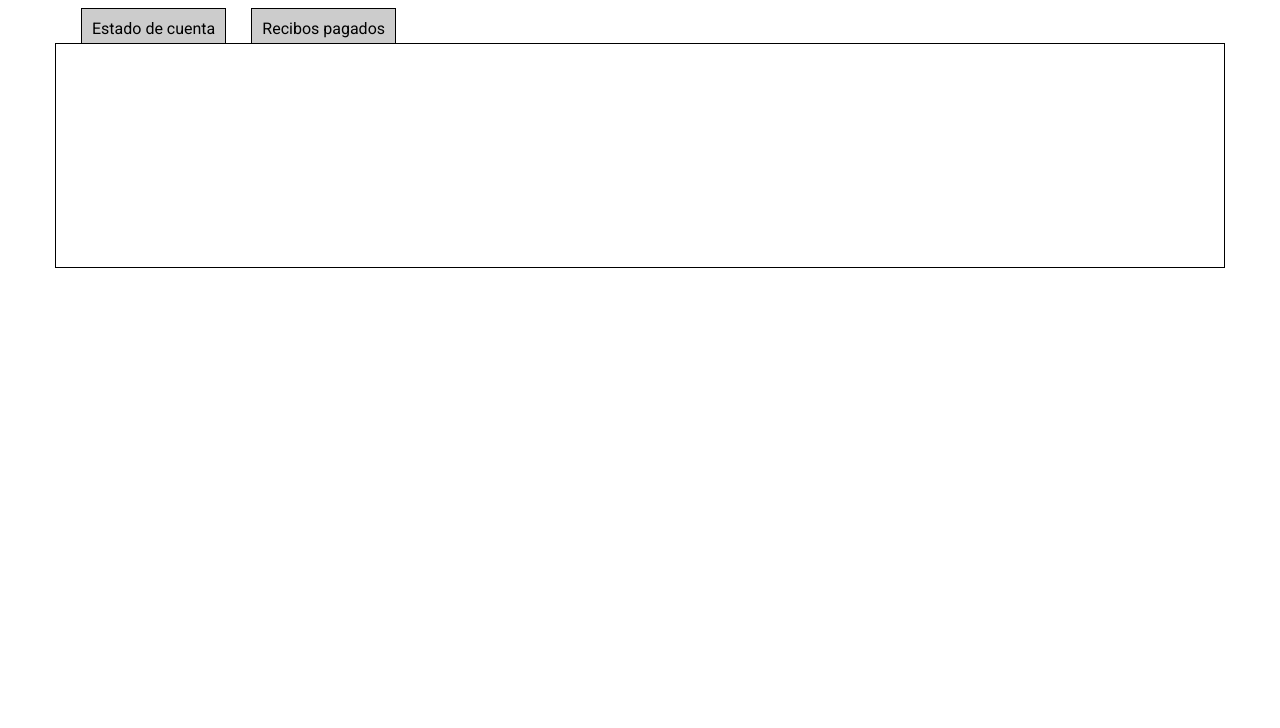
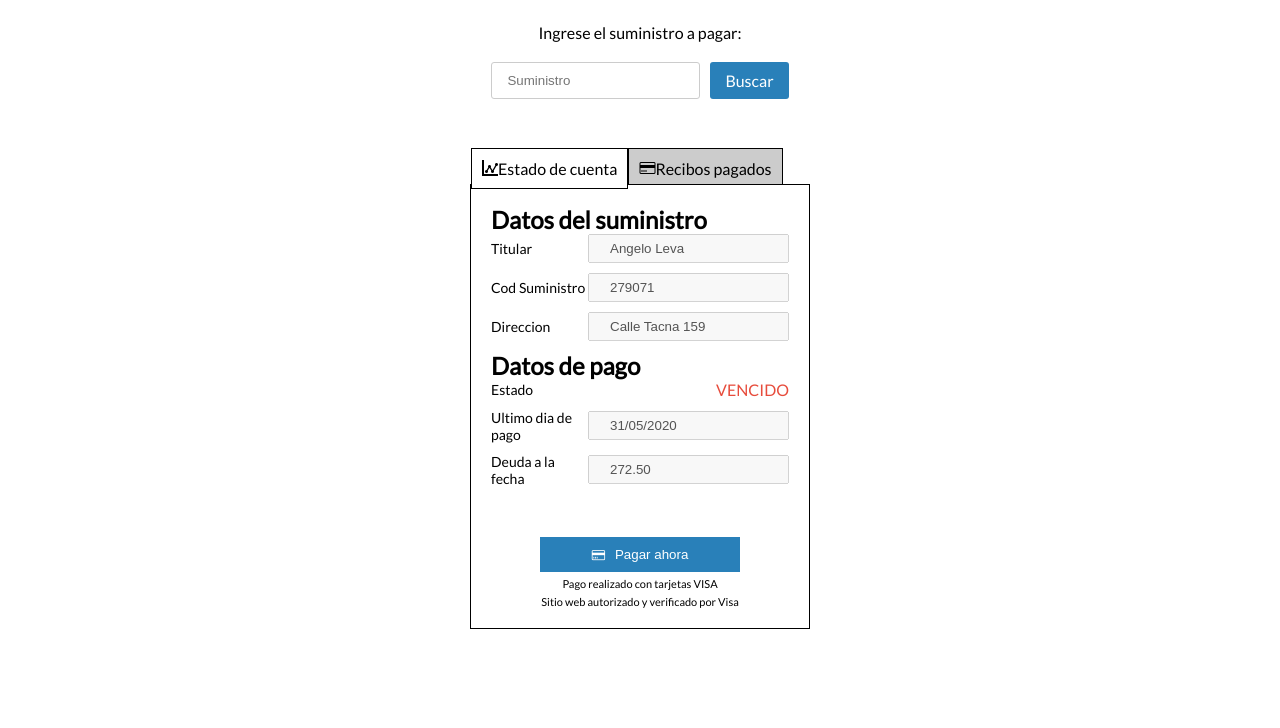
Before and after one commit to Coding-Latam/pago-eps, a website: page index.html in a window 1280 px wide. Shown: the part 72-800 px from the top of the page. Drawn offline with Linux system fonts and the light colour scheme; some packages are replaced by stand-ins of ours; a script that the page names is missing; files whose address does not match are found by name.

Commit message:
added modals and tabs

```diff
--- a/index.html
+++ b/index.html
@@ -5,7 +5,7 @@
     <meta name="viewport" content="width=device-width, initial-scale=1.0" />
     <title>Document</title>
     <link
-      href="https://fonts.googleapis.com/css2?family=Roboto&display=swap"
+      href="https://fonts.googleapis.com/css2?family=Lato&display=swap"
       rel="stylesheet"
     />
     <link rel="stylesheet" href="styles.css" />
@@ -22,20 +22,92 @@
     </nav>
     <main>
       <div class="container">
+        <form action="/" class="form-search">
+          <p>Ingrese el suministro a pagar:</p>
+          <div class="form-content">
+            <div class="form-group">
+              <input type="tel" placeholder="Suministro" class="form-input" />
+            </div>
+            <div class="form-group">
+              <a class="btn blue" href="/">Buscar</a>
+            </div>
+          </div>
+        </form>
         <div class="tabs">
           <div class="tab">
             <input type="radio" id="tab-1" name="tab-group-1" checked />
             <label for="tab-1">
-              Estado de cuenta
+              <i class="icon icon-chart"></i>Estado de cuenta
             </label>
             <div class="content">
-              <p>Estado</p>
+              <h2>Datos del suministro</h2>
+              <div class="suministro">
+                <div class="item">
+                  <span class="item__label">Titular</span>
+                  <input
+                    type="text"
+                    class="item__input"
+                    disabled
+                    value="Angelo Leva"
+                  />
+                </div>
+                <div class="item">
+                  <span class="item__label">Cod Suministro</span>
+                  <input
+                    type="text"
+                    class="item__input"
+                    disabled
+                    value="279071"
+                  />
+                </div>
+                <div class="item">
+                  <span class="item__label">Direccion</span>
+                  <input
+                    type="text"
+                    class="item__input"
+                    disabled
+                    value="Calle Tacna 159"
+                  />
+                </div>
+              </div>
+              <h2>Datos de pago</h2>
+              <div class="pago">
+                <div class="item">
+                  <span class="item__label">Estado</span>
+                  <p class="warning">VENCIDO</p>
+                </div>
+                <div class="item">
+                  <span class="item__label">Ultimo dia de pago</span>
+                  <input
+                    type="text"
+                    class="item__input"
+                    disabled
+                    value="31/05/2020"
+                  />
+                </div>
+                <div class="item">
+                  <span class="item__label">Deuda a la fecha</span>
+                  <input
+                    type="text"
+                    class="item__input"
+                    disabled
+                    value="272.50"
+                  />
+                </div>
+              </div>
+              <div class="payment">
+                <button onclick="showErrorModal()" class="btn blue" href="/">
+                  <i class="icon icon-card"></i>Pagar ahora
+                </button>
+                <small>Pago realizado con tarjetas VISA</small>
+                <small>Sitio web autorizado y verificado por Visa</small>
+              </div>
             </div>
           </div>
           <div class="tab">
             <input type="radio" id="tab-2" name="tab-group-1" />
             <label for="tab-2">
-              Recibos pagados
+              <i class="icon icon-card"></i>Recibos pagados
             </label>
             <div class="content">
               <p>Recibos</p>
@@ -44,5 +116,7 @@
         </div>
       </div>
     </main>
+    <script src="https://cdn.jsdelivr.net/npm/sweetalert2@9"></script>
+    <script src="js/index.js"></script>
   </body>
 </html>
--- /dev/null
+++ b/js/index.js
@@ -0,0 +1,17 @@
+function showSuccesModal() {
+  Swal.fire({
+    title: "Transaccion finalizada!",
+    text: "El pago se realizo satisfactoriamente",
+    icon: "success",
+    confirmButtonText: "Ok",
+  });
+}
+
+function showErrorModal() {
+  Swal.fire({
+    title: "Transaccion fallida!",
+    text: "El pago no se realizo",
+    icon: "error",
+    confirmButtonText: "Ok",
+  });
+}
--- a/scss/base/_base.scss
+++ b/scss/base/_base.scss
@@ -19,6 +19,15 @@ h1 {
   line-height: 34px;
 }
 
+input {
+  padding: 0;
+  margin: 0;
+}
+
 p {
   margin: 0;
+
+  &.warning {
+    color: $color-red;
+  }
 }
--- a/scss/base/_commons.scss
+++ b/scss/base/_commons.scss
@@ -14,3 +14,42 @@
     max-width: 1170px;
   }
 }
+
+.item {
+  display: flex;
+  align-items: center;
+  justify-content: space-between;
+  margin-bottom: 10px;
+
+  &__label {
+    background: none;
+    font-size: 14px;
+    padding: 0;
+  }
+
+  &__input {
+    padding: 5px 0 5px 20px;
+  }
+}
+
+.payment {
+  margin-top: 50px;
+  .btn {
+    margin: 0 auto;
+    width: 220px;
+    display: block;
+    text-align: center;
+
+    .icon {
+      margin-right: 10px;
+      vertical-align: middle;
+    }
+  }
+
+  small {
+    display: block;
+    font-size: 11px;
+    margin: 5px 0;
+    text-align: center;
+  }
+}
--- a/scss/base/_variables.scss
+++ b/scss/base/_variables.scss
@@ -4,9 +4,10 @@ $color-blue-light: #c7e5ee;
 $color-white: #ffffff;
 $color-black: #000000;
 $color-gray: #cccccc;
+$color-red: #e74c3c;
 
 //Fonts
-$font-primary: "Roboto", sans-serif;
+$font-primary: "Lato", sans-serif;
 
 //Device sizes
 $xs: 375px;
--- a/scss/components/_button.scss
+++ b/scss/components/_button.scss
@@ -5,6 +5,7 @@ a {
   white-space: nowrap;
   max-width: 200px;
   text-decoration: none;
+  outline: none;
 
   &.btn {
     padding: 10px 15px;
--- /dev/null
+++ b/scss/components/_form.scss
@@ -0,0 +1,32 @@
+form {
+  &.form-search {
+    margin: 0 auto;
+    padding: 30px 0;
+
+    p {
+      margin-bottom: 20px;
+      text-align: center;
+    }
+
+    .form-content {
+      display: flex;
+      align-items: center;
+      justify-content: center;
+    }
+
+    .form-group {
+    }
+
+    .form-input {
+      border: 1px solid $color-gray;
+      border-radius: 3px;
+      padding: 10px 15px;
+      margin-right: 10px;
+    }
+
+    .btn {
+      border-radius: 3px;
+      padding: 9px 15px;
+    }
+  }
+}
--- /dev/null
+++ b/scss/components/_suministro.scss
@@ -0,0 +1,2 @@
+.suministro {
+}
--- a/scss/components/_tabs.scss
+++ b/scss/components/_tabs.scss
@@ -1,14 +1,15 @@
 .tabs {
   position: relative;
-  min-height: 250px;
+  max-width: 340px;
+  margin: 30px auto;
+  min-height: 470px;
   clear: both;
-  margin: 25px 0;
 
   .tab {
     float: left;
 
     [type="radio"] {
-      opacity: 0;
+      display: none;
     }
 
     label {
@@ -38,14 +39,17 @@
     }
 
     [type="radio"]:checked {
-      label,
-      content {
-        opacity: 1;
-        transform: translateX(0);
+      ~ label,
+      ~ .content {
         z-index: 1;
+
+        > * {
+          opacity: 1;
+          transform: translateX(0);
+        }
       }
 
-      label {
+      ~ label {
         background: $color-white;
         border-bottom: 1px solid $color-black;
         z-index: 2;
--- a/styles.scss
+++ b/styles.scss
@@ -7,3 +7,5 @@
 @import "scss/components/button";
 @import "scss/components/nav";
 @import "scss/components/tabs";
+@import "scss/components/form";
+@import "scss/components/suministro";
```
Also changed, not shown: styles.css, 1 other file.
